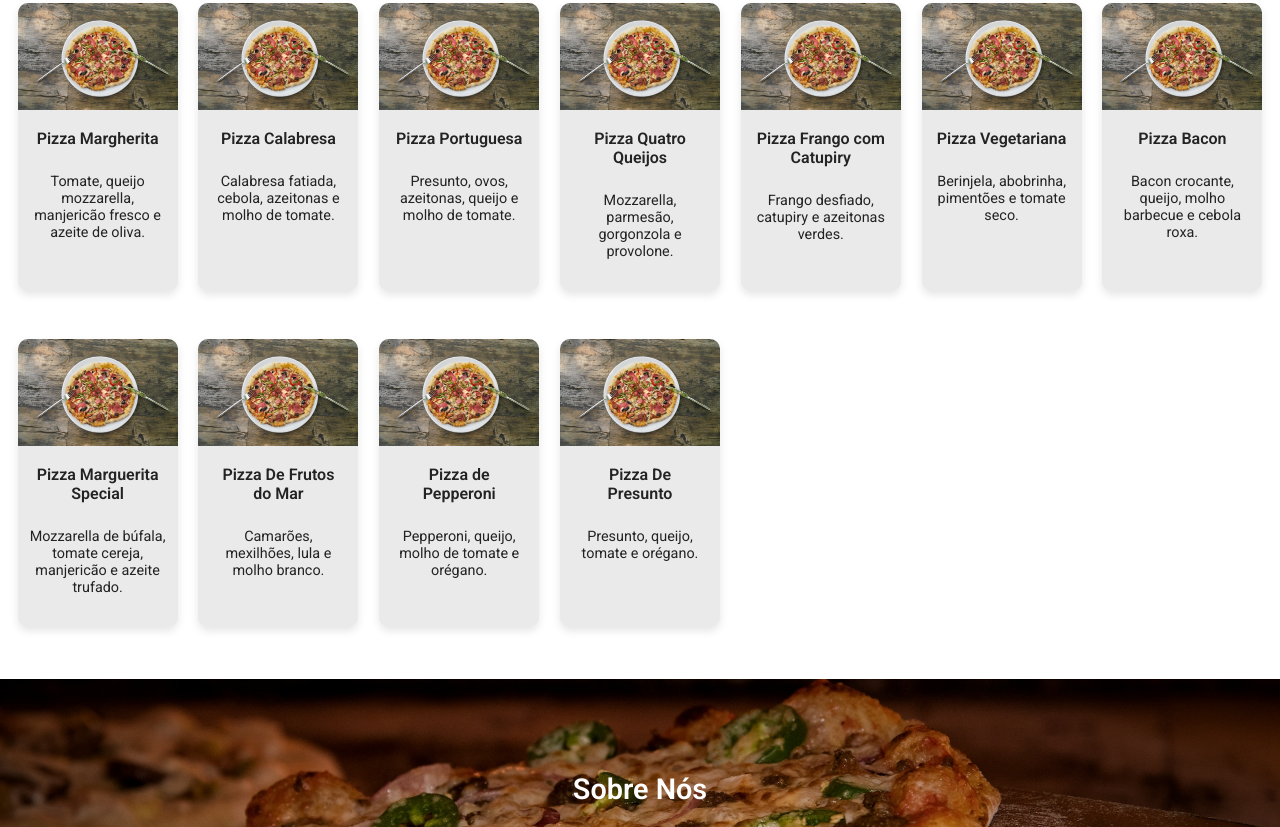
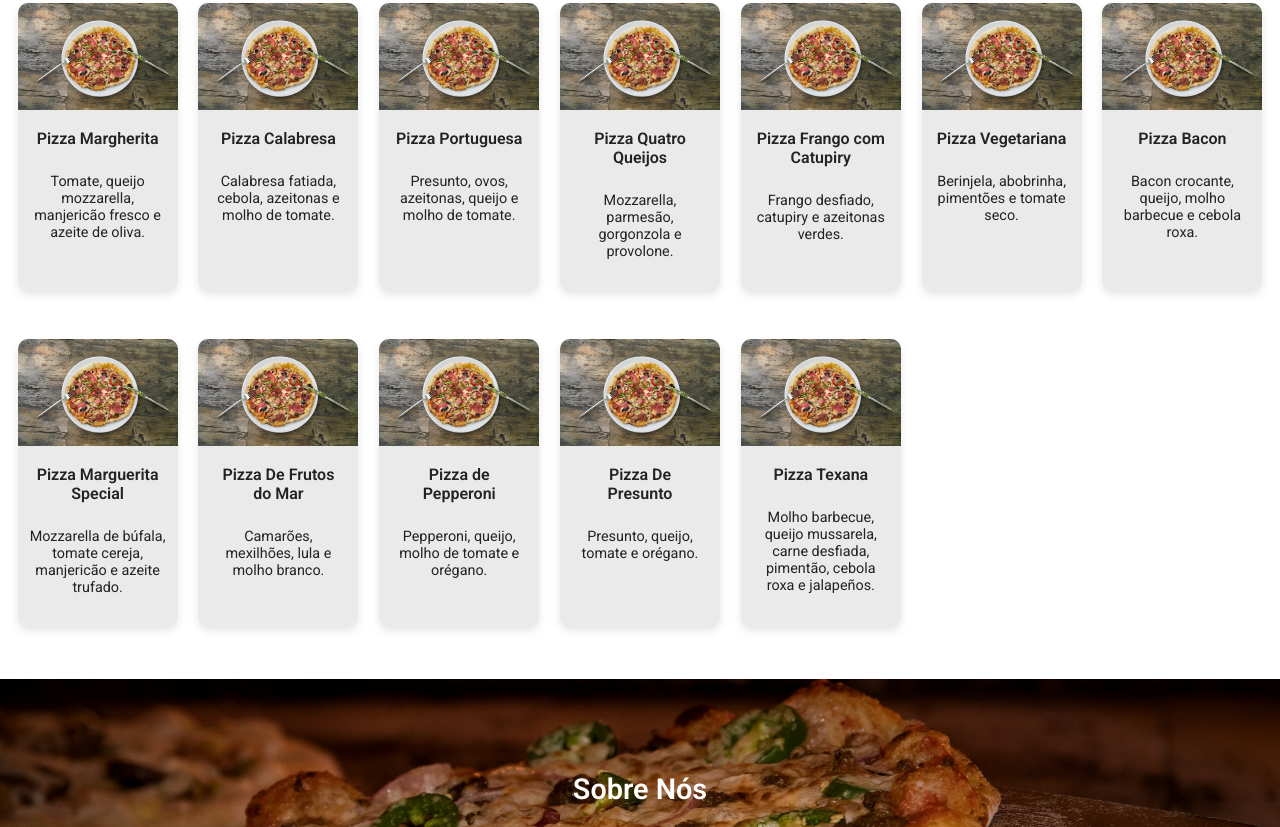
Before and after one commit to devmathsena/page-cardapio-pizzaria, a plain HTML site: page index.html in a window 1280 px wide. Shown: the part 385-1212 px from the top of the page. Drawn offline with Linux system fonts and the light colour scheme.

Commit message:
Update index.html

```diff
--- a/index.html
+++ b/index.html
@@ -116,6 +116,14 @@
                     <p class="pizza__title">Pizza De Presunto</p>
                     <p class="pizza__text">Presunto, queijo, tomate e orégano.</p>
                 </div>
+                <div class="pizza">
+                    <span class="pizza__image-wrapper">
+                        <img class="pizza__img" src="./src/img/pizza-prato.jpg" alt="pizza texana com carne desfiada e jalapeños">
+                    </span>
+                    <p class="pizza__title">Pizza Texana</p>
+                    <p class="pizza__text">Molho barbecue, queijo mussarela, carne desfiada, pimentão, cebola roxa e jalapeños.</p>
+                </div>
+
             </div>
         </section>
 
```
